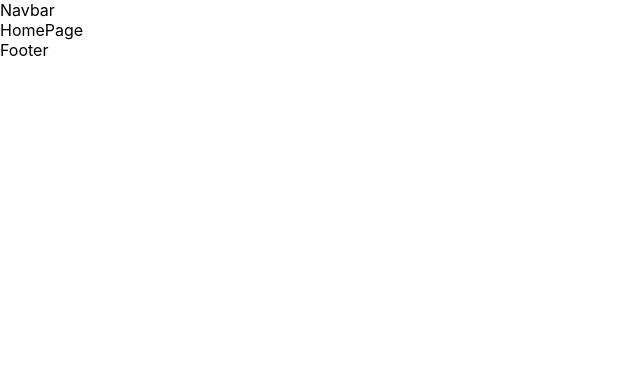
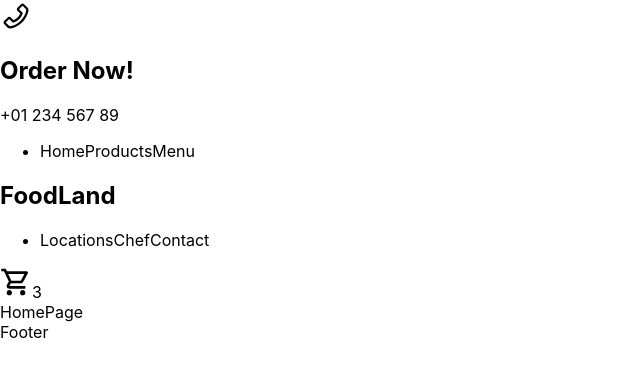
Before and after one commit to zeetaen1989/pizza-delivery, a Next.js app: page / in a window 1280 px wide. Shown: the top 376 px of the page, without its empty margins (0-640 px from the left). Built offline with nearby package versions, Linux system fonts and the light colour scheme.

Commit message:
feat(markups): Navbar markups added

```diff
--- a/components/templates/Navbar/Navbar.jsx
+++ b/components/templates/Navbar/Navbar.jsx
@@ -1,7 +1,61 @@
+import Image from "next/image";
+import Link from "next/link";
+import { MdOutlineShoppingCart } from "react-icons/md";
+import { AiOutlinePhone } from "react-icons/ai";
 import styles from "./Navbar.module.scss";
 
 const Navbar = () => {
-  return <div>Navbar</div>;
+  const linksLeft = ["Home", "Products", "Menu"];
+  const linksRight = ["Locations", "Chef", "Contact"];
+
+  return (
+    <header className={styles.container}>
+      <section className={styles.left}>
+        <Link href="/" passHref>
+          <AiOutlinePhone fontSize="2rem" />
+        </Link>
+        <div className={styles.left__info}>
+          <h1>Order Now!</h1>
+          <span>+01 234 567 89</span>
+        </div>
+      </section>
+      <nav className={styles.center}>
+        <ul>
+          <li>
+            {linksLeft.map((link) =>
+              link === "Home" ? (
+                <Link href="/" passHref key={link}>
+                  <a className={styles.center__links}>{link}</a>
+                </Link>
+              ) : (
+                <Link href={`/${link.toLowerCase()}`} passHref key={link}>
+                  <a className={styles.center__links}>{link}</a>
+                </Link>
+              )
+            )}
+          </li>
+        </ul>
+        <Link href="/" passHref>
+          <h1>FoodLand</h1>
+        </Link>
+        <ul>
+          <li>
+            {linksRight.map((link) => (
+              <Link href={`/${link.toLowerCase()}`} passHref key={link}>
+                <a className={styles.center__links}>{link}</a>
+              </Link>
+            ))}
+          </li>
+        </ul>
+      </nav>
+      <section className={styles.right}>
+        <Link href="/cart" passHref>
+          <MdOutlineShoppingCart fontSize="2rem" cursor="pointer" />
+        </Link>
+        <span>3</span>
+      </section>
+    </header>
+  );
 };
 
 export default Navbar;
```
